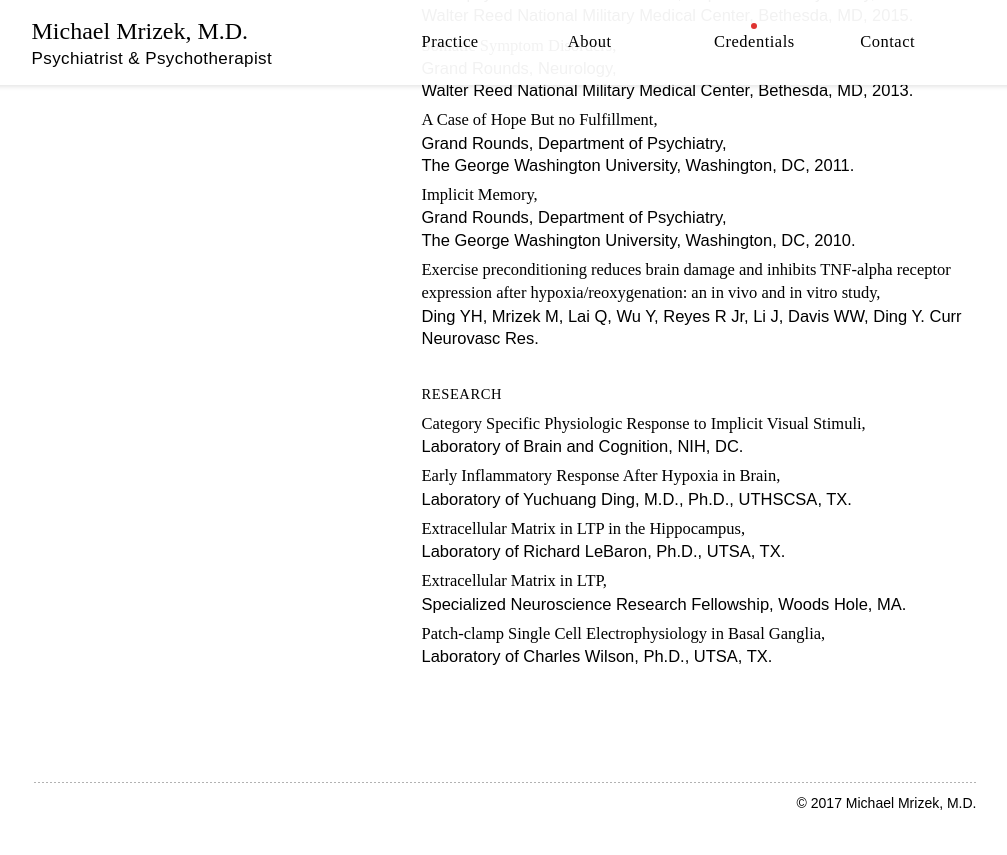
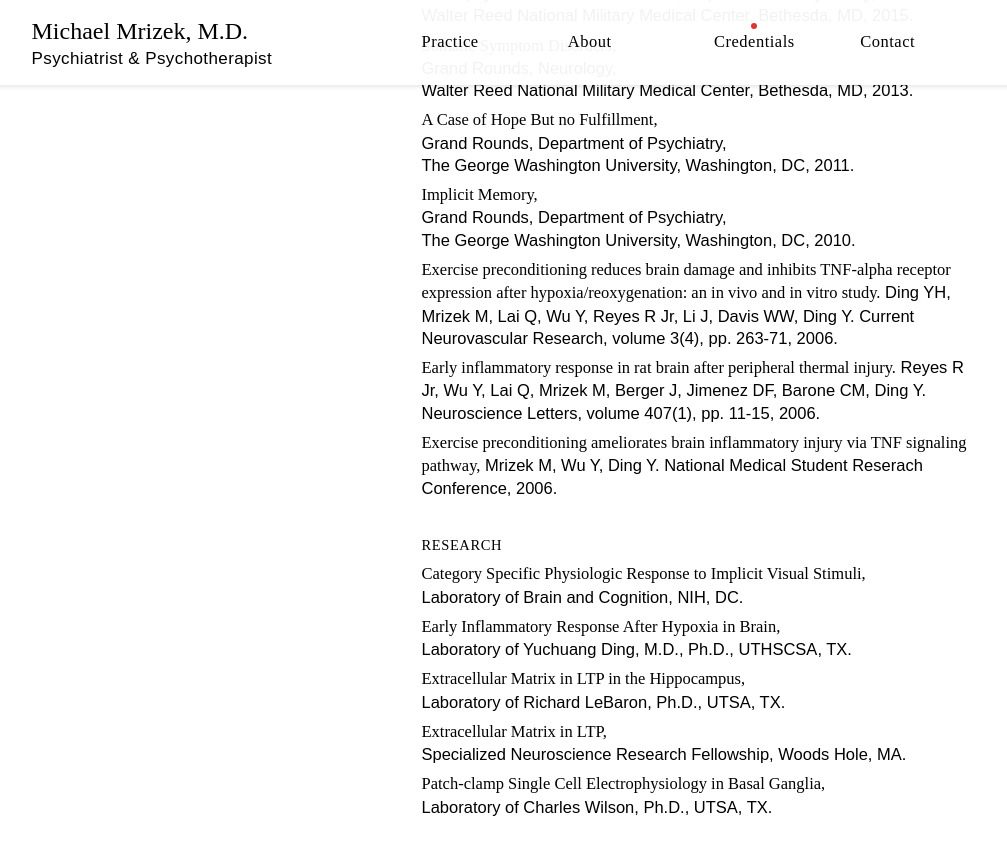
Before and after one commit to carolineportugal/michaelmrizekmd, a Jekyll site: the page built from credentials/index.html, in a window 1280 px wide and 900 px high, scrolled down 1206 px. Shown: the top 855 px of the window, without its empty margins (136-1143 px from the left). Built offline with Jekyll 4.4.1, drawn with Linux system fonts in a browser that asks for light colours; nearby versions of some CDN libraries; some web fonts are replaced.

Commit message:
finalizes credentials

```diff
--- a/credentials/index.html
+++ b/credentials/index.html
@@ -45,7 +45,9 @@ title: Credentials
             <li><span class="item-italic">Somatic Symptom Disorders,</span><br>Grand Rounds, Neurology,<br>Walter Reed National Military Medical Center, Bethesda, MD, 2013.</li>
             <li><span class="item-italic">A Case of Hope But no Fulfillment,</span><br>Grand Rounds, Department of Psychiatry,<br>The George Washington University, Washington, DC, 2011.</li>
             <li><span class="item-italic">Implicit Memory,</span><br>Grand Rounds, Department of Psychiatry,<br>The George Washington University, Washington, DC, 2010.</li>
-            <li><span class="item-italic">Exercise preconditioning reduces brain damage and inhibits TNF-alpha receptor expression after hypoxia/reoxygenation: an in vivo and in vitro study,</span><br>Ding YH, Mrizek M, Lai Q, Wu Y, Reyes R Jr, Li J, Davis WW, Ding Y. Curr Neurovasc Res. </li>
+            <li><span class="item-italic">Exercise preconditioning reduces brain damage and inhibits TNF-alpha receptor expression after hypoxia/reoxygenation: an in vivo and in vitro study.</span> Ding YH, Mrizek M, Lai Q, Wu Y, Reyes R Jr, Li J, Davis WW, Ding Y. Current Neurovascular Research, volume 3(4), pp. 263-71, 2006.</li>
+            <li><span class="item-italic">Early inflammatory response in rat brain after peripheral thermal injury.</span> Reyes R Jr, Wu Y, Lai Q, Mrizek M, Berger J, Jimenez DF, Barone CM, Ding Y. Neuroscience Letters, volume 407(1), pp. 11-15, 2006.</li>
+            <li><span class="item-italic">Exercise preconditioning ameliorates brain inflammatory injury via TNF signaling pathway,</span> Mrizek M, Wu Y, Ding Y. National Medical Student Reserach Conference, 2006.</li>
           </ul>
           <ul><span class="title-two">Research</span>
             <li><span class="item-italic">Category Specific Physiologic Response to Implicit Visual Stimuli,</span><br>Laboratory of Brain and Cognition, NIH, DC.</li>
@@ -54,7 +56,7 @@ title: Credentials
             <li><span class="item-italic">Extracellular Matrix in LTP,</span><br>Specialized Neuroscience Research Fellowship, Woods Hole, MA.</li>
             <li><span class="item-italic">Patch-clamp Single Cell Electrophysiology in Basal Ganglia,</span><br>Laboratory of Charles Wilson, Ph.D., UTSA, TX. </li>
           </ul>
-      </div>
+        </div>
       </div>
 
     </div>
```
Also changed, not shown: 1 other file.
